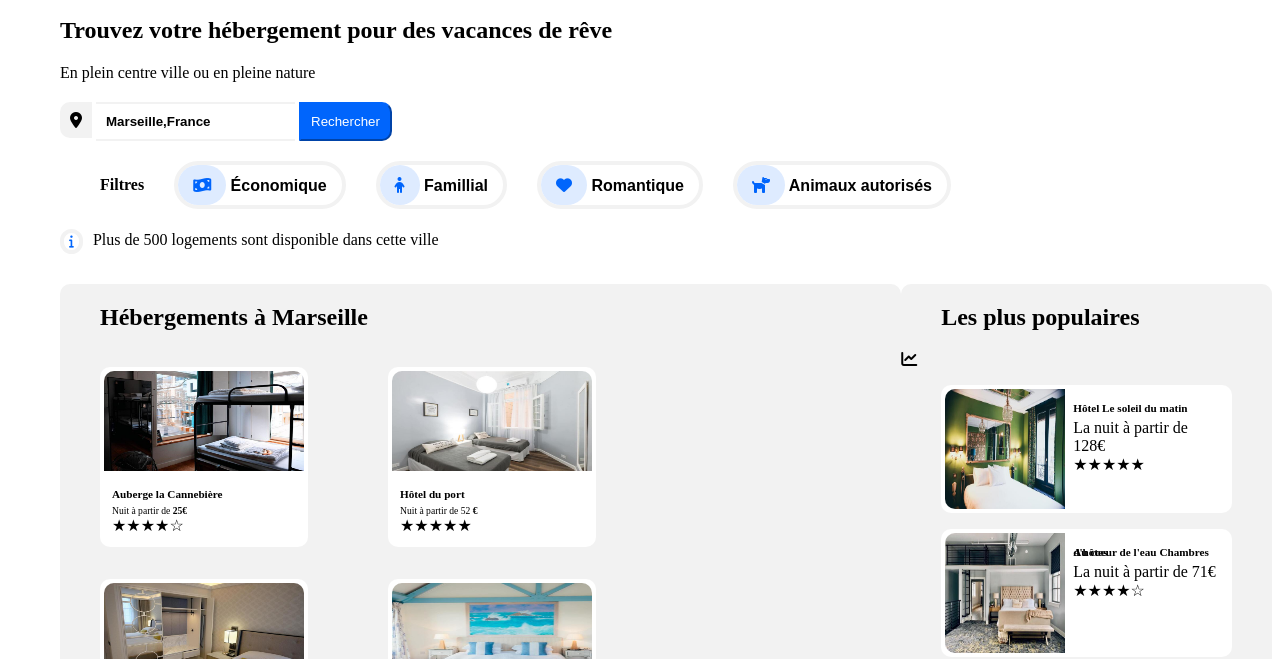
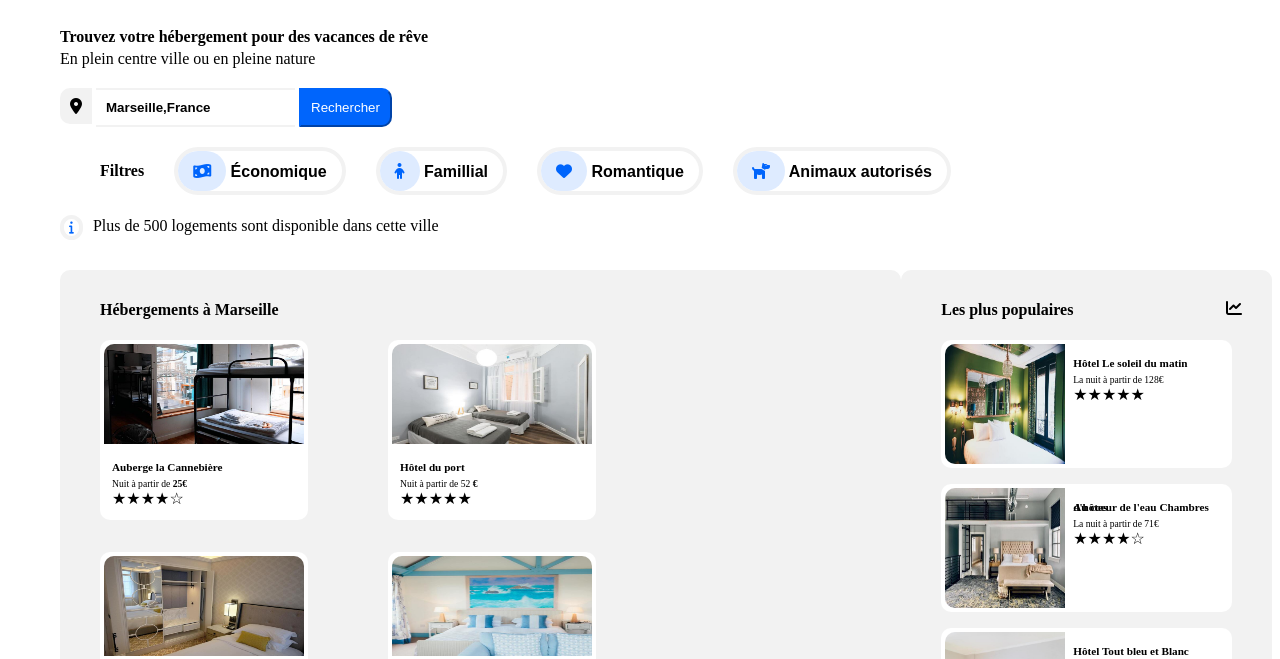
Before and after one commit to vanessa-lanquetin/VanessaLanquetin_2_08092021, a website: page index.html in a window 1280 px wide. Shown: the part 69-728 px from the top of the page. Drawn offline with Linux system fonts and the light colour scheme; a web font is replaced by a local one.

Commit message:
update css section 2

```diff
--- a/index.html
+++ b/index.html
@@ -177,9 +177,9 @@
       </div>
 
       <div class="partHebergements">
-        <div container-title-hebergement>
+        <div id="container-title-hebergement">
           <h2 class="title-hebergement" >Les plus populaires</h2>
-          <i class="fas fa-chart-line" aria-hidden="true"></i>
+          <i id="icon-popular" class="fas fa-chart-line" aria-hidden="true"></i>
         </div>
         <div class="part-right">
           <a href="" class="container-hebergement">
@@ -191,7 +191,7 @@
               />
               <figcaption>
                 <h3>Hôtel Le soleil du matin</h3>
-                <div>La nuit à partir de 128€</div>
+                <div class="priceNight" >La nuit à partir de 128€</div>
                 <div>★★★★★</div>
               </figcaption>
             </figure>
@@ -206,7 +206,7 @@
               />
               <figcaption>
                 <h3>Au coeur de l'eau Chambres d'hôtes</h3>
-                <div>La nuit à partir de 71€</div>
+                <div class="priceNight" >La nuit à partir de 71€</div>
                 <div>★★★★☆</div>
               </figcaption>
             </figure>
@@ -221,7 +221,7 @@
               />
               <figcaption>
                 <h3>Hôtel Tout bleu et Blanc</h3>
-                <div>La nuit à partir de 68€</div>
+                <div class="priceNight" >La nuit à partir de 68€</div>
                 <div>★★★★☆</div>
               </figcaption>
             </figure>
--- a/style.css
+++ b/style.css
@@ -4,8 +4,10 @@
   src: url(Assets/Fonts/Raleway/Raleway-VariableFont_wght.ttf);
 }
 h2 {
+  margin-top:40px;
   font-weight: bold;
-  font-size: 1.5em;
+  font-size: 1em;
+  line-height: 0;
 }
 h3 {
   font-weight: bold;
@@ -172,6 +174,14 @@ span {
   border-top-right-radius: 10px;
 }
 /* Partie droite */
+#container-title-hebergement{
+  display: flex;
+  justify-content: space-between;
+}
+#icon-popular{
+  padding-top: 30px;
+  padding-right: 30px;
+}
 .figure-right{
   display: flex;
   flex-direction: row;
```
